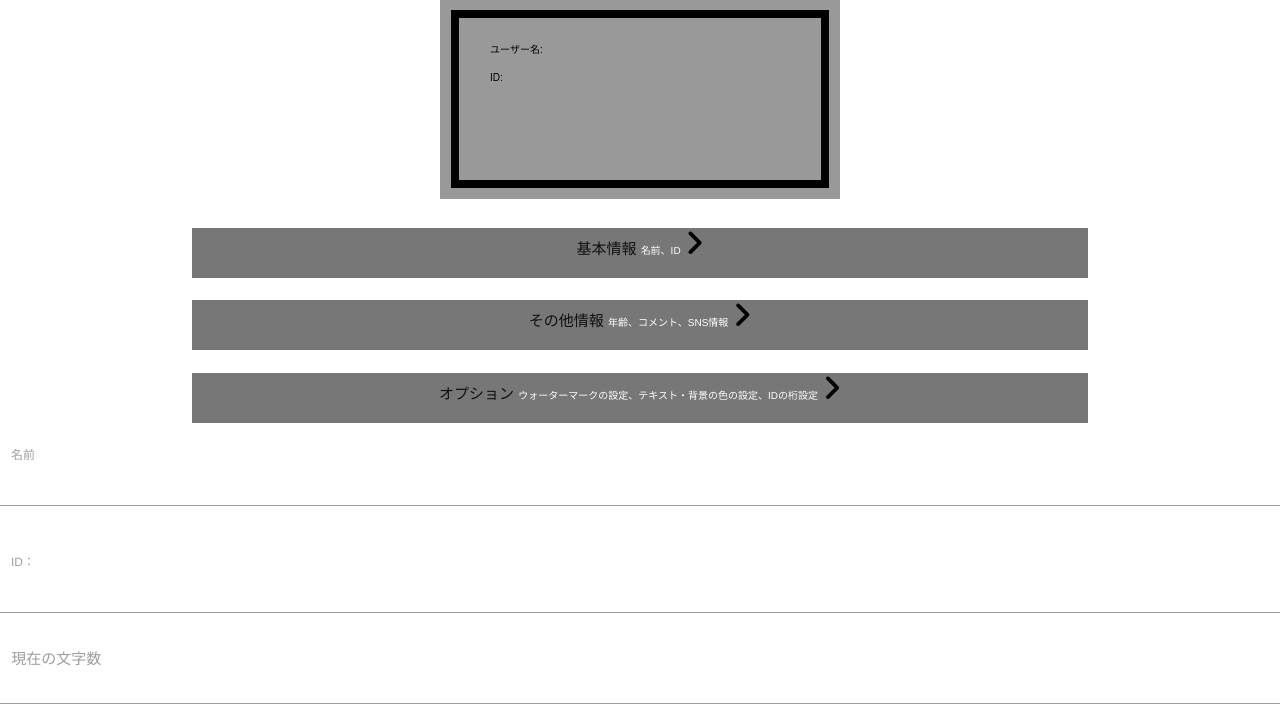
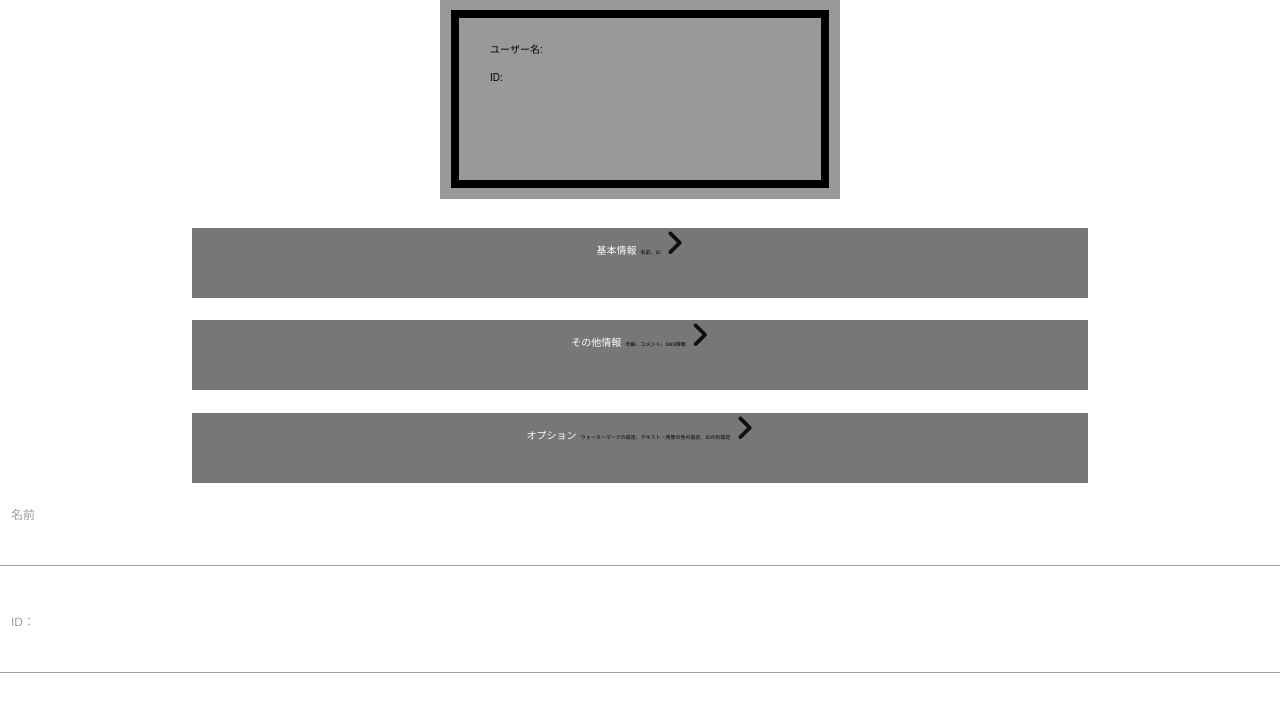
Before and after one commit to gumieProf/profsend, a PHP site: page /public/top.pwa.html in a window 1280 px wide. Shown: the part 352-1063 px from the top of the page. Run offline with PHP 8.4, Linux system fonts and the light colour scheme; style sheets or scripts are compiled from the project's sources; some libraries are stand-ins or nearby versions.

Commit message:
FIX top css

```diff
--- a/public/top.ejs
+++ b/public/top.ejs
@@ -150,13 +150,13 @@
           <span class="dataBtn" id="data1Btn">
             <strong>基本情報</strong>
             <span>名前、ID</span>
-            <i class="fas fa-angle-right fa-2x angle"></i>
+            <i class="fas fa-angle-right fa-2x"></i>
           </span>
           <br />
           <span class="dataBtn" id="data2Btn">
             <strong>その他情報</strong>
             <span>年齢、コメント、SNS情報</span>
-            <i class="fas fa-angle-right fa-2x angle"></i>
+            <i class="fas fa-angle-right fa-2x"></i>
           </span>
           <br />
           <span class="dataBtn" id="data3Btn">
@@ -164,7 +164,7 @@
             <span
               >ウォーターマークの設定、テキスト・背景の色の設定、IDの桁設定</span
             >
-            <i class="fas fa-angle-right fa-2x angle"></i>
+            <i class="fas fa-angle-right fa-2x"></i>
           </span>
 
           <br />
--- a/public/top.pwa.html
+++ b/public/top.pwa.html
@@ -118,13 +118,13 @@
           <span class="dataBtn" id="data1Btn">
             <strong>基本情報</strong>
             <span>名前、ID</span>
-            <i class="fas fa-angle-right fa-2x angle"></i>
+            <i class="fas fa-angle-right fa-2x"></i>
           </span>
           <br />
           <span class="dataBtn" id="data2Btn">
             <strong>その他情報</strong>
             <span>年齢、コメント、SNS情報</span>
-            <i class="fas fa-angle-right fa-2x angle"></i>
+            <i class="fas fa-angle-right fa-2x"></i>
           </span>
           <br />
           <span class="dataBtn" id="data3Btn">
@@ -132,7 +132,7 @@
             <span
               >ウォーターマークの設定、テキスト・背景の色の設定、IDの桁設定</span
             >
-            <i class="fas fa-angle-right fa-2x angle"></i>
+            <i class="fas fa-angle-right fa-2x"></i>
           </span>
 
           <br />
--- a/style.scss
+++ b/style.scss
@@ -483,16 +483,16 @@ nof {
 }
 .dataBtn {
   display: block;
-  height: 50px;
+  height: 70px;
   width: 70%;
   background-color: #777;
   margin: auto;
+  strong {
+    color: #fff;
+    font-size: 10px;
+  }
+  span {
+    font-size: 5px;
+    color: #000;
+  }
 }
-.dataBtn span {
-  color: #fff;
-  font-size: 10px;
-}
-.angle {
-  color: #000;
-  font-size: 20px;
-}
```
Also changed, not shown: public/css/style.css (+7 -9 lines).
